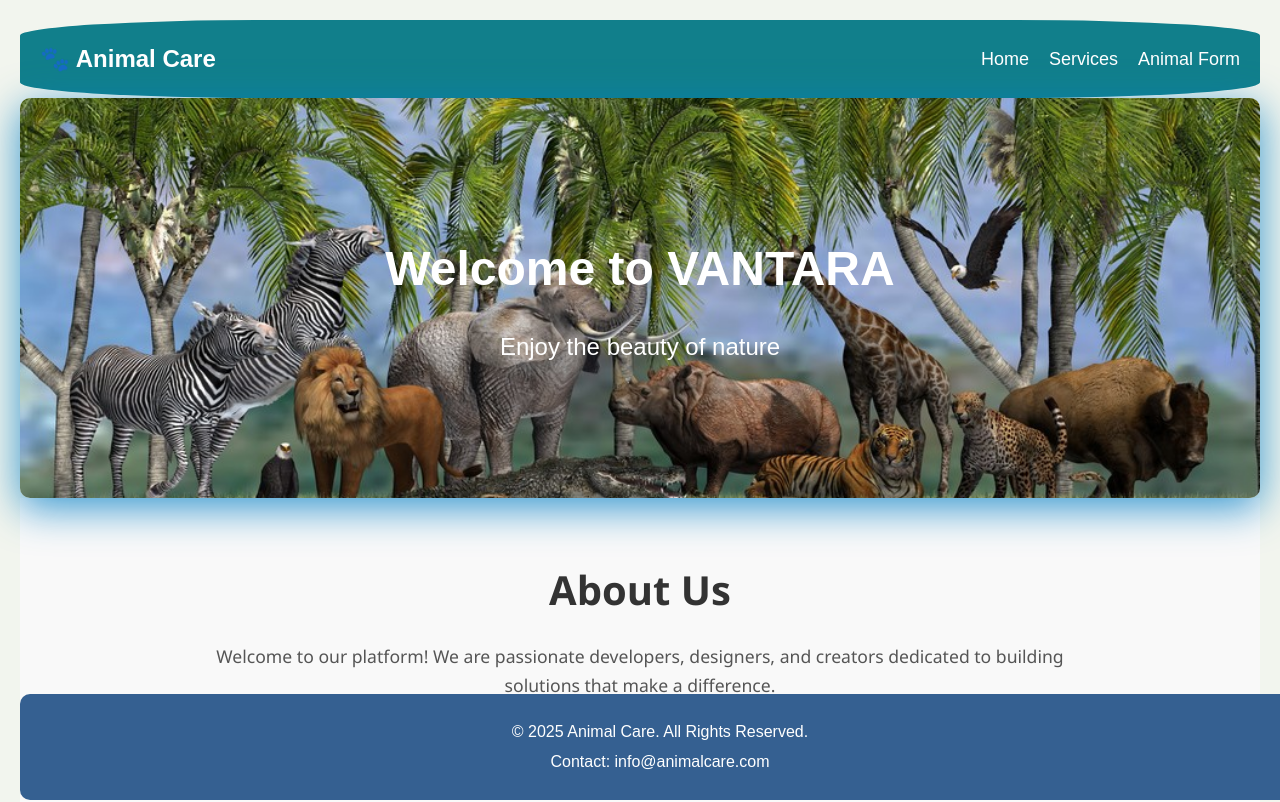
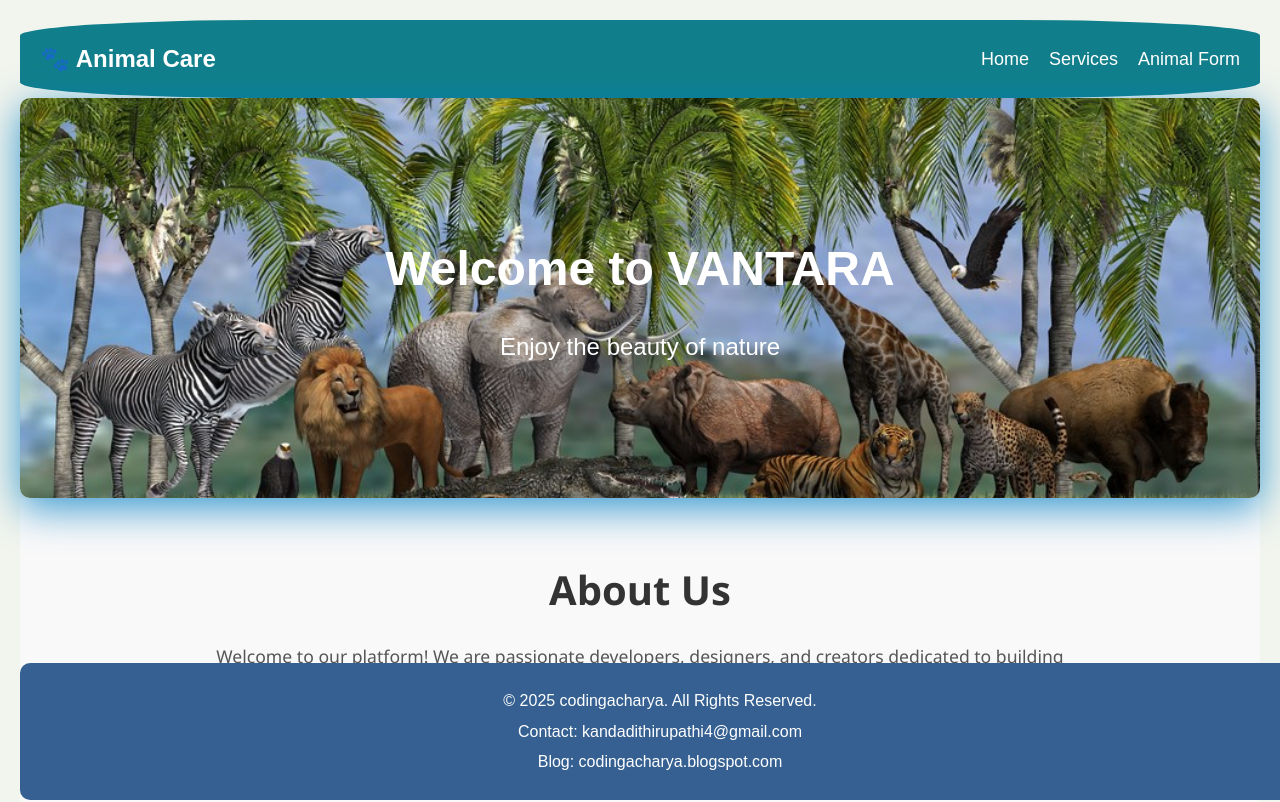
Before and after one commit to codingacharya/react-vantara, a React (Create React App) app: page / in a window 1280 px wide. Shown: the top 802 px of the page. Built offline with nearby package versions, Linux system fonts and the light colour scheme.

Commit message:
Update Footer.js

```diff
--- a/src/components/Footer.js
+++ b/src/components/Footer.js
@@ -4,8 +4,9 @@ import './Footer.css';
 const Footer = () => {
   return (
     <footer className="footer">
-      <p>&copy; 2025 Animal Care. All Rights Reserved.</p>
-      <p>Contact: info@animalcare.com</p>
+      <p>&copy; 2025 codingacharya. All Rights Reserved.</p>
+      <p>Contact: kandadithirupathi4@gmail.com</p>
+      <p>Blog: codingacharya.blogspot.com</p>
     </footer>
   );
 };
```
